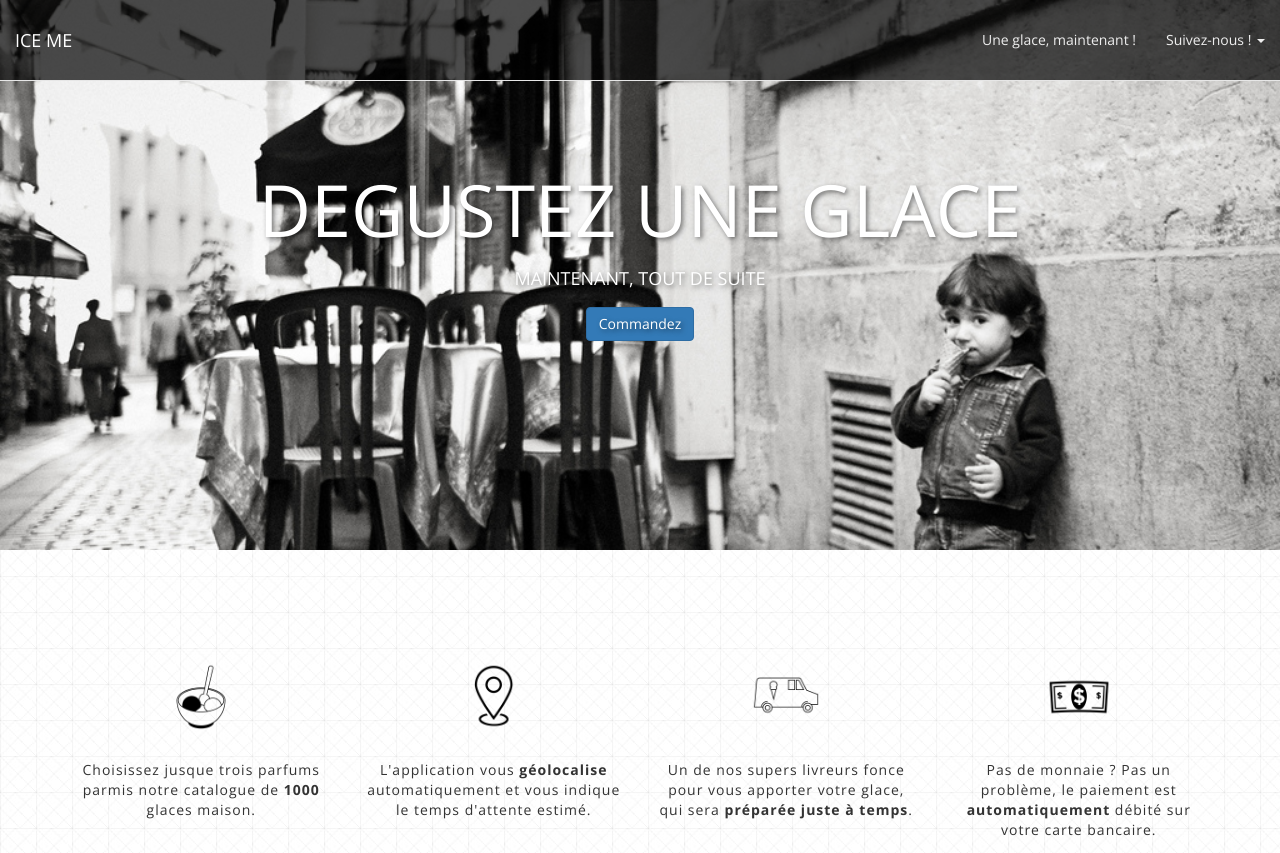
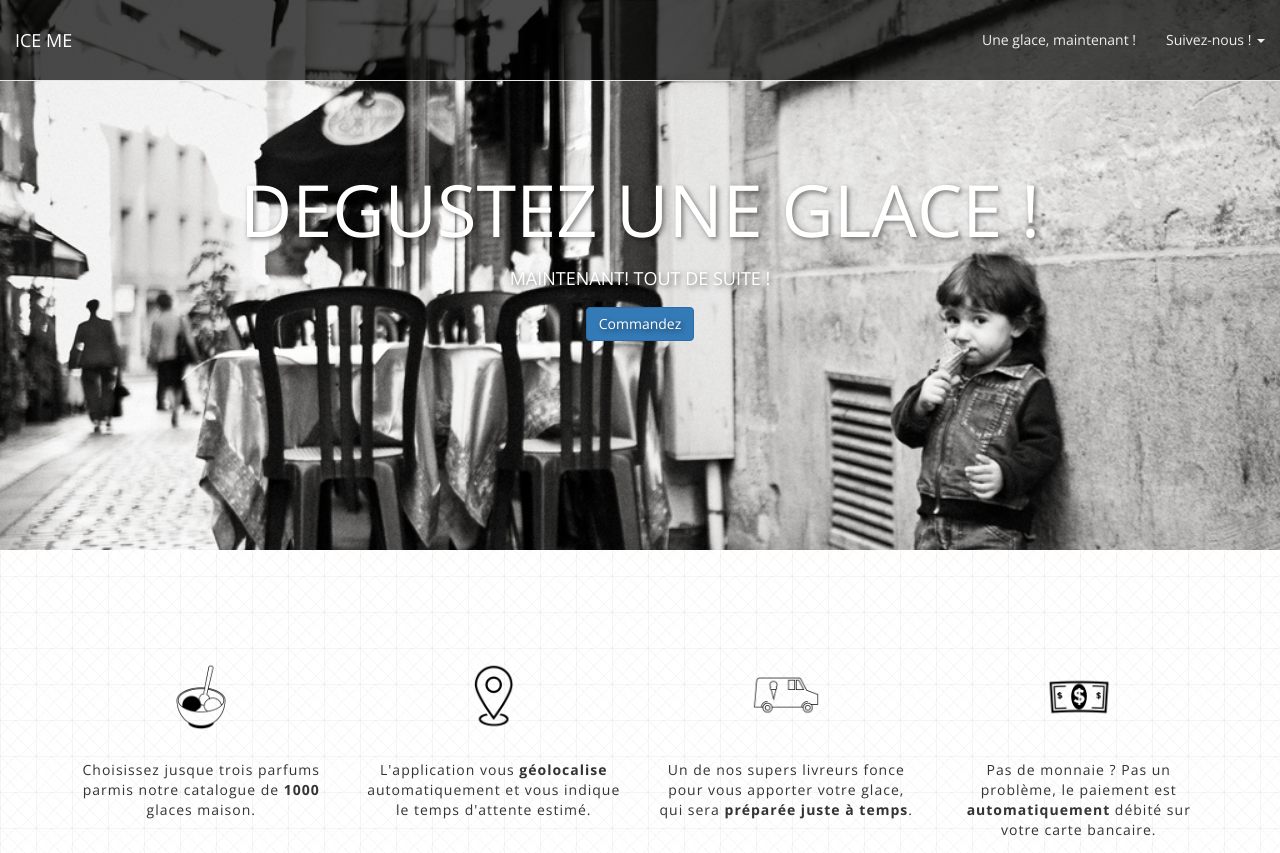
Before and after one commit to romain-gautier/IceMe-Github-Pages, a plain HTML site: page index.html in a window 1280 px wide. Shown: the top 853 px of the page. Drawn offline with nearby package versions, Linux system fonts and the light colour scheme.

Commit message:
Typo h1 et h2

```diff
--- a/index.html
+++ b/index.html
@@ -56,8 +56,8 @@
     </nav>
 
     <div id="wrapper">
-      <h1>DEGUSTEZ UNE GLACE</h1>
-      <h2>MAINTENANT, TOUT DE SUITE</h2>
+      <h1>DEGUSTEZ UNE GLACE !</h1>
+      <h2>MAINTENANT! TOUT DE SUITE !</h2>
       <a href="#" class="btn btn-primary">Commandez</a>
     </div>
 
```
